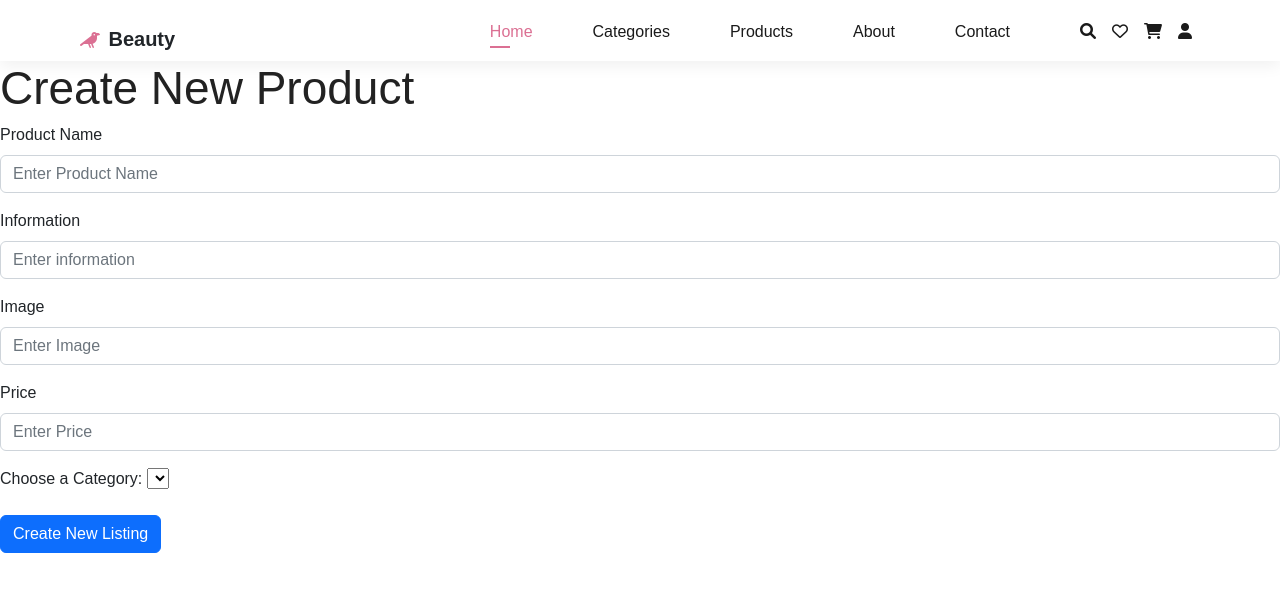
After one commit to sebasaad/cosmetic, a Django app: template beauty/templates/beauty/create.html in a window 1280 px wide. The commit adds this page. Shown: the top 592 px of the page. Run offline with Django 3.2, Linux system fonts and the light colour scheme; the template is opened without the code that fills it, so the values that code supplies are empty; some libraries are stand-ins or nearby versions.

Commit message:
add product

```diff
--- a/beauty/static/css/style.css
+++ b/beauty/static/css/style.css
@@ -141,3 +141,23 @@ body{
     color: aqua
 
 }
+
+
+
+
+
+@media (max-width:799px){
+    #navbar {
+        display: flex;
+        flex-direction: column;
+        align-items: flex-start;
+        position: fixed;
+        top: 0;
+        right: 0px;
+        height: 100vh;
+        width: 300px;
+        background-color: #E3E6F3;
+        box-shadow: 0 40px 60px rgba(0,0,0,0.1);
+    }
+
+}
--- /dev/null
+++ b/beauty/templates/beauty/create.html
@@ -0,0 +1,39 @@
+{% extends "beauty/layout.html" %}
+
+{% block content %}
+    <h2>Create New Product</h2>
+
+    <form action="{% url 'create' %}" method="POST">
+        {% csrf_token %}
+        <div class="form-group">
+            <label for="productName">Product Name</label>
+            <input type="text" name="productName" class="form-control" id="productName" placeholder="Enter Product Name">
+        </div>
+        <div class="form-group">
+            <label for="information">Information</label>
+            <input type="text" name="information" class="form-control" id="information" placeholder="Enter information">
+        </div>
+        <div class="form-group">
+            <label for="image">Image</label>
+            <input type="text" name="image" class="form-control" id="image" placeholder="Enter Image">
+        </div>
+        <div class="form-group">
+            <label for="price">Price</label>
+            <input type="number" min="0" name="price" class="form-control" id="price" placeholder="Enter Price">
+        </div>
+        <div class="form-group">
+            <label for="category">Choose a Category:</label>
+             <select name="category" id="category">
+               {% for category in categories %}
+                <option value="{{ category.id }}">{{ category }}</option>
+               {% endfor %}
+             </select>
+
+
+        </div>
+        <button type="submit" class="btn btn-primary">Create New Listing</button>
+
+    </form>
+
+
+{% endblock %}
--- a/beauty/templates/beauty/layout.html
+++ b/beauty/templates/beauty/layout.html
@@ -27,7 +27,7 @@
             <section id="header">
                 <a ><i class="fas fa-crow fa-1x me-1 pt " style="color: palevioletred;"></i>
                     <span class="h5 fw-bold mb-0">Beauty </span></a>
-                    <div id="navbar">
+                    <div id="navbar" >
                         <ul id="nav">
                             <li><a class="active" href="index.html">Home</a></li>
                             <li><a href="#">Categories</a></li>
@@ -49,6 +49,8 @@
 
 {% endblock content %}
 
+
+
     </body>
 
     </html>
--- a/beauty/templates/beauty/login.html
+++ b/beauty/templates/beauty/login.html
@@ -2,6 +2,7 @@
 {% load static %}
 
 {% block content %}
+{% csrf_token %}
 {% if message %}
         <div>{{ message }}</div>
     {% endif %}
--- a/beauty/templates/beauty/register.html
+++ b/beauty/templates/beauty/register.html
@@ -19,8 +19,8 @@
 
           <div class="d-flex align-items-center h-custom-2 px-5 ms-xl-4 mt-5 pt-5 pt-xl-0 mt-xl-n5">
 
-            <form style="width: 23rem;">
-
+            <form style="width: 23rem;" method="POST">
+             {% csrf_token %}
               <h3 class="fw-normal mb-3 pb-3" style="letter-spacing: 1px;">Register</h3>
 
               <div class="form-outline mb-4">
@@ -28,7 +28,7 @@
 
               </div>
               <div class="form-outline mb-4">
-                <input type="email" id="form2Example18" class="form-control form-control-lg" placeholder="Email Address" />
+                <input type="email" id="form2Example18" class="form-control form-control-lg" placeholder="Email Address" name="email" />
 
               </div>
 
--- a/beauty/urls.py
+++ b/beauty/urls.py
@@ -4,9 +4,10 @@ from django.urls import path
 from . import views
 
 urlpatterns = [
-    path("index",views.index,name='index'),
+    path("",views.index,name='index'),
     path("login", views.login_view, name="login"),
     path("logout", views.logout_view, name="logout"),
     path("register", views.register, name="register"),
+    path("create", views.createListing, name="create"),
 
 ]
```
Also changed, not shown: beauty/templates/beauty/index.html (+32 -12 lines), beauty/views.py (+33 -2 lines), beauty/static/images/ban1.jpg (added), beauty/static/images/ban2.jpg (added), db.sqlite3.
